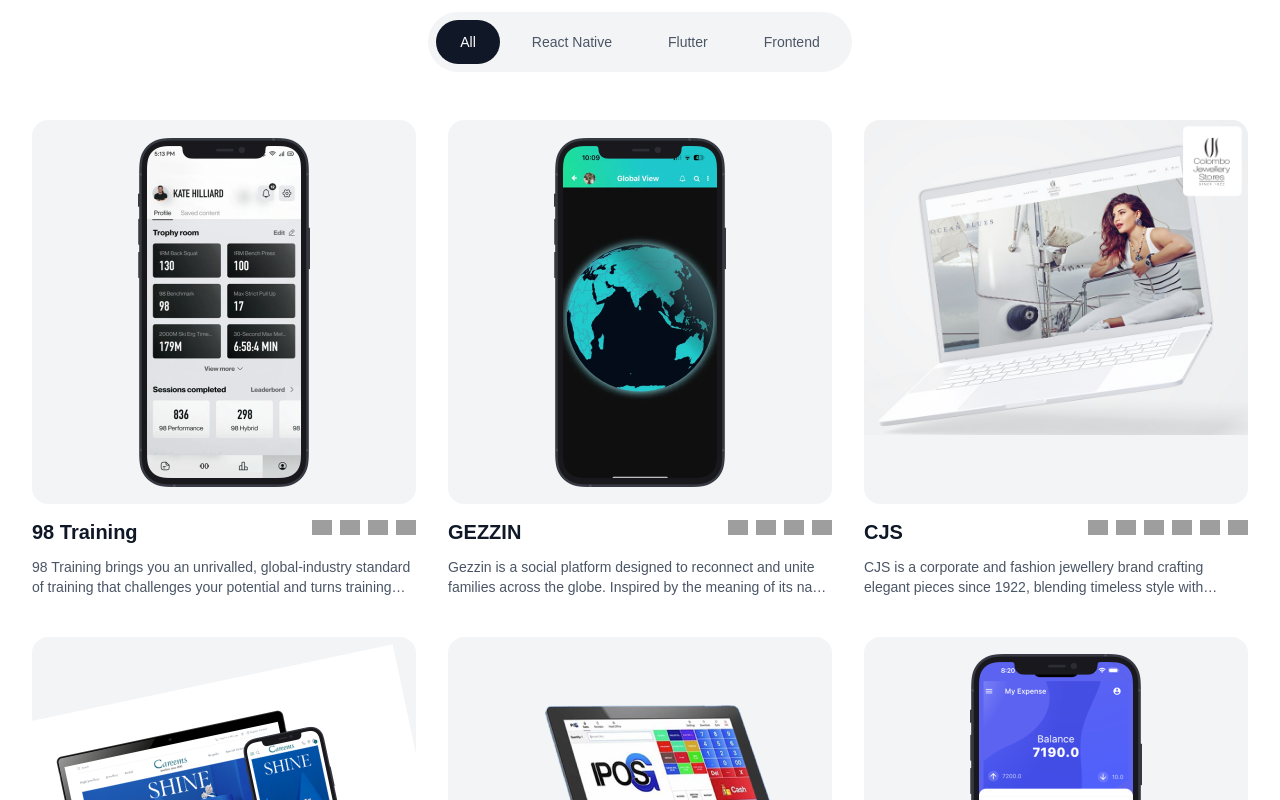
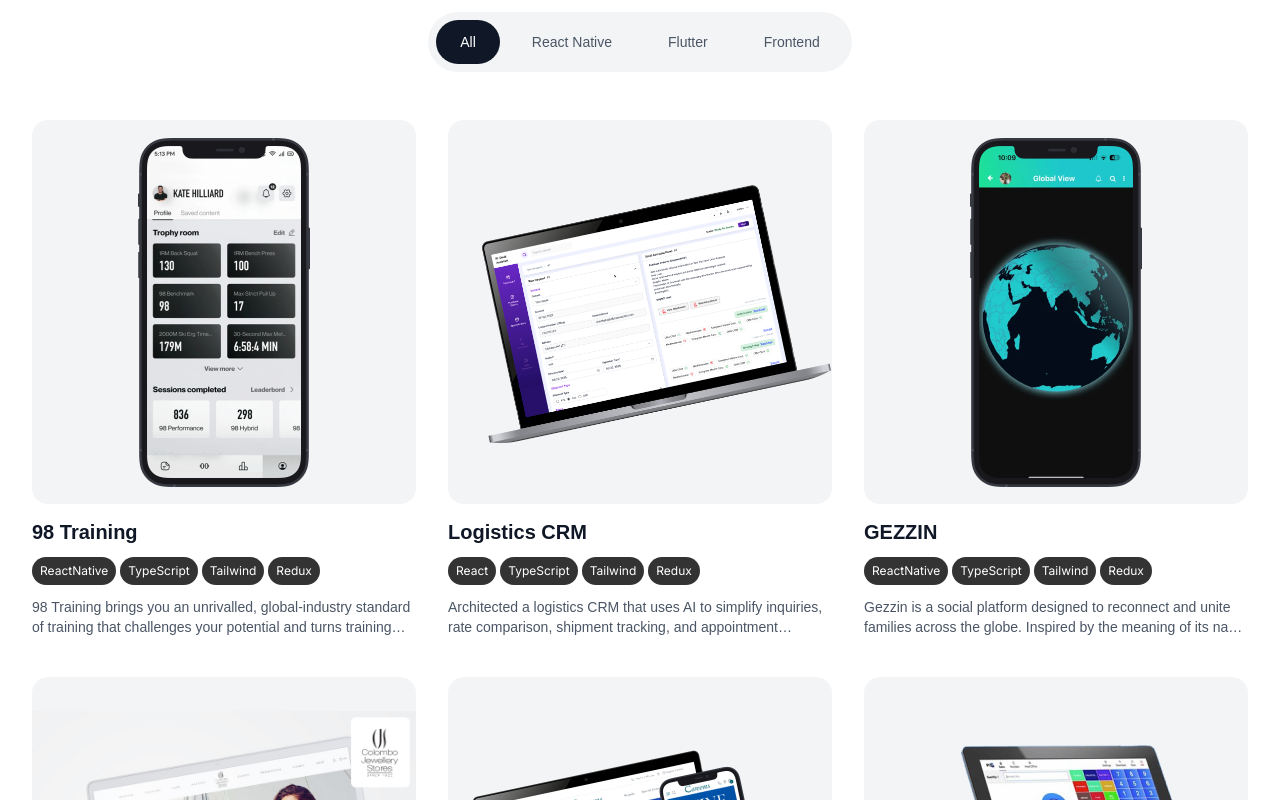
Before and after one commit to yathu/portfolio, a Next.js app: page / in a window 1280 px wide. Shown: the part 900-1700 px from the top of the page. Built offline with nearby package versions, Linux system fonts and the light colour scheme; grey boxes are pictures that could not be loaded; a web font is replaced by a local one.

Commit message:
CRM added and skills in next line

```diff
--- a/src/app/components/portfolioGallery.tsx
+++ b/src/app/components/portfolioGallery.tsx
@@ -2,10 +2,10 @@
 
 import { useState } from "react";
 import { motion, AnimatePresence } from "framer-motion";
-import Image from "next/image";
 import Link from "next/link";
 import { SkillIcon, skillsIcons } from "../utils/skillsIcons";
 import { CircleArrowOutUpRight } from "lucide-react";
+import { doto, inter } from "../utils/font";
 
 const categories = ["All", "React Native", "Flutter", "Frontend"] as const;
 type Category = (typeof categories)[number];
@@ -29,6 +29,21 @@
     description:
       "98 Training brings you an unrivalled, global-industry standard of training that challenges your potential and turns training into an intrinsic part of your well-being.",
     technologies: [
+      skillsIcons.reactNative,
+      skillsIcons.typescript,
+      skillsIcons.tailwind,
+      skillsIcons.redux,
+    ],
+    link: "https://apps.apple.com/us/app/98-training/id6450190457",
+  },
+  {
+    id: "2",
+    title: "Logistics CRM",
+    category: "Frontend",
+    image: "img/OCI.webp",
+    description:
+      "Architected a logistics CRM that uses AI to simplify inquiries, rate comparison, shipment tracking, and appointment management in a single intuitive platform.",
+    technologies: [
       skillsIcons.react,
       skillsIcons.typescript,
       skillsIcons.tailwind,
@@ -44,7 +59,7 @@
     description:
       "Gezzin is a social platform designed to reconnect and unite families across the globe. Inspired by the meaning of its name—'cousin' in African and 'family' in Dutch—Gezzin helps users build extended family trees, revive lost connections, and promote unity in the digital age.",
     technologies: [
-      skillsIcons.react,
+      skillsIcons.reactNative,
       skillsIcons.typescript,
       skillsIcons.tailwind,
       skillsIcons.redux,
@@ -93,7 +108,7 @@
     description:
       "one of the only UK based software development companies, becoming the most trusted EPOS applications provider for both the retail and hospitality sectors.",
     technologies: [
-      skillsIcons.react,
+      skillsIcons.reactNative,
       skillsIcons.typescript,
       skillsIcons.tailwind,
       skillsIcons.redux,
@@ -170,7 +185,7 @@
               }}
               className="group cursor-pointer">
               <Link target="_blank" href={item.link} className="block">
-                <div className="relative overflow-hidden rounded-2xl bg-[#f2f4f5] aspect-square mb-4">
+                <div className="relative overflow-hidden rounded-2xl bg-[#f2f4f5] aspect-square mb-4 flex items-center justify-center">
                   <img
                     src={`${item.image}`}
                     alt={item.title}
@@ -186,15 +201,32 @@
                       </div>
                     </div>
                   </div>
+
+                  {/* <div className="absolute bottom-3 left-3 flex flex-wrap gap-2 flex-shrink-0">
+                    {item.technologies.map((skills) => (
+                        <span key={skills.name} className="bg-white/90 backdrop-blur-sm rounded-full py-2 px-3 text-xs font-medium flex items-center gap-2">
+                          {skills.name}
+                        </span>
+                      ))}
+                  </div> */}
                 </div>
 
                 <div className="space-y-3">
-                  <div className="flex items-start justify-between gap-3">
+                  <div className="flex flex-col justify-between max-w-full gap-3 overflow-hidden">
                     <h3 className="text-lg sm:text-xl font-bold text-gray-900 group-hover:text-gray-700 transition-colors leading-tight">
                       {item.title}
                     </h3>
-                    <div className="flex flex-wrap gap-2 justify-end flex-shrink-0">
-                      {item.technologies.map((skills, index) => (
+                    <div className="flex gap-1 justify-start overflow-x-scroll flex-1">
+                      {item.technologies.map((skills) => (
+                        <span
+                          key={skills.name}
+                          className={`bg-black/80 text-white rounded-full py-1.5 px-2 text-xs font-normal flex items-center gap-2 ${inter.className}`}>
+                          {skills.name}
+                        </span>
+                      ))}
+
+
+                      {/* {item.technologies.map((skills, index) => (
                         <Image
                           key={skills.name + index}
                           src={skills.url}
@@ -202,7 +234,7 @@
                           width={20}
                           height={20}
                         />
-                      ))}
+                      ))} */}
                     </div>
                   </div>
 
--- a/src/app/utils/skillsIcons.tsx
+++ b/src/app/utils/skillsIcons.tsx
@@ -7,6 +7,7 @@
   javascript: SkillIcon;
   typescript: SkillIcon;
   react: SkillIcon;
+  reactNative: SkillIcon;
   nodejs: SkillIcon;
   html5: SkillIcon;
   css3: SkillIcon;
@@ -34,6 +35,10 @@
   },
   react: {
     name: "React",
+    url: "https://cdn.jsdelivr.net/gh/devicons/devicon/icons/react/react-original.svg",
+  },
+  reactNative: {
+    name: "ReactNative",
     url: "https://cdn.jsdelivr.net/gh/devicons/devicon/icons/react/react-original.svg",
   },
   tailwind: {
```
Also changed, not shown: public/img/Careems.webp, public/img/OCI.webp (added).
